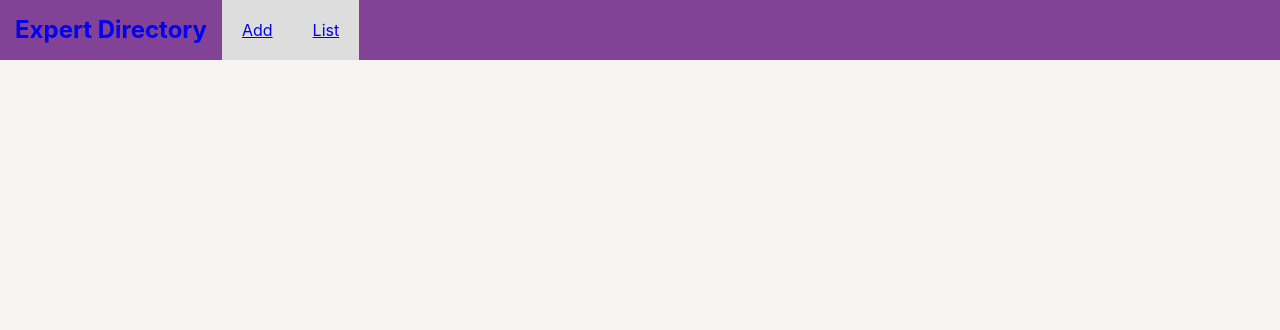
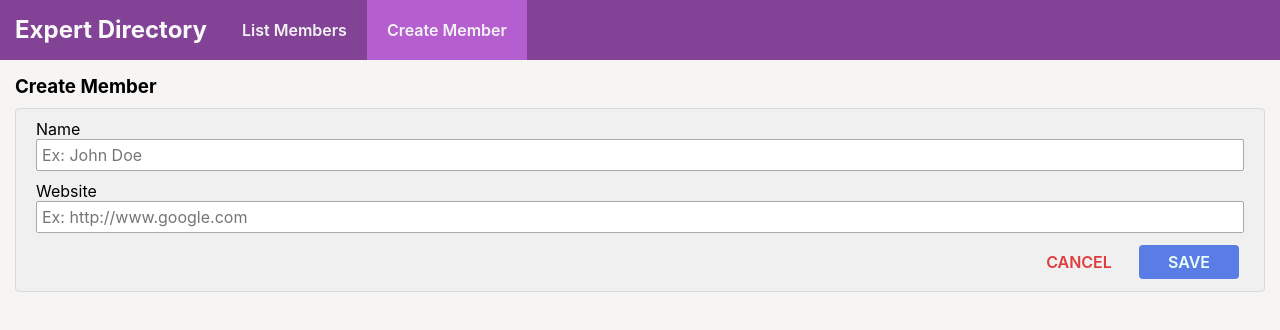
Before and after one commit to studiojms/expert-directory-search, a React (Create React App) app in the folder frontend/: page /#/create-member in a window 1280 px wide. Shown: the top 330 px of the page. Built offline with nearby package versions, Linux system fonts and the light colour scheme.

Commit message:
create template with styles

```diff
--- a/frontend/src/App.tsx
+++ b/frontend/src/App.tsx
@@ -3,7 +3,8 @@ import { HashRouter as Router, Route, Switch } from 'react-router-dom';
 import Template from './components/Template';
 
 import './assets/styles.scss';
-import Home from './components/Home/Home';
+import MemberList from './components/pages/MemberList/MemberList';
+import CreateMember from './components/pages/CreateMember/CreateMember';
 
 function App() {
   return (
@@ -11,7 +12,10 @@ function App() {
       <Template>
         <Switch>
           <Route path="/" exact>
-            <Home />
+            <MemberList />
+          </Route>
+          <Route path="/create-member" exact>
+            <CreateMember />
           </Route>
         </Switch>
       </Template>
--- a/frontend/src/assets/styles.scss
+++ b/frontend/src/assets/styles.scss
@@ -46,13 +46,22 @@ ol {
     & > li {
       float: left;
       display: block;
-      color: #f2f2f2;
       text-align: center;
-      padding: 20px;
       text-decoration: none;
       font-size: 1rem;
-      background-color: #ddd;
-      height: 60px;
+
+      & a {
+        color: #f2f2f2 !important;
+        font-weight: 600;
+        text-decoration: none;
+        padding: 20px;
+        height: 60px;
+        display: flex;
+
+        &.active {
+          background-color: #b55ecf;
+        }
+      }
     }
   }
 }
@@ -63,3 +72,69 @@ ol {
   height: calc(100vh - 60px);
   width: 100%;
 }
+
+.app-form {
+  fieldset {
+    border: 1px solid #dadade;
+    padding: 10px 20px;
+    border-radius: 4px;
+    background-color: #f0f0f0;
+    margin-top: 10px;
+  }
+
+  input {
+    padding: 5px;
+    font-size: 1rem;
+    width: 100%;
+    border: 1px solid #a9a9a9;
+    border-radius: 2px;
+    margin-bottom: 10px;
+
+    &:focus {
+      outline: 1px solid #4bb1bb;
+      outline-style: revert;
+    }
+  }
+
+  .action-control {
+    float: right;
+  }
+
+  button {
+    width: 100px;
+    padding: 7px;
+    margin: 2px 5px;
+    font-size: 1em;
+
+    &:focus {
+      outline: 1px solid #4bb1bb;
+      outline-style: revert;
+    }
+
+    &.app-btn-cancel {
+      background-color: inherit;
+      border: none;
+      text-transform: uppercase;
+      color: #de3d3d;
+      font-weight: 600;
+      cursor: pointer;
+
+      &:hover {
+        color: darken(#de3d3d, 10%);
+      }
+    }
+
+    &.app-btn-primary {
+      background-color: #597de4;
+      border: none;
+      text-transform: uppercase;
+      color: #eafffa;
+      font-weight: 600;
+      border-radius: 4px;
+
+      &:hover {
+        background-color: darken(#597de4, 10%);
+      }
+    }
+  }
+}
--- a/frontend/src/components/Home/Home.tsx
+++ /dev/null
@@ -1,5 +0,0 @@
-function Home() {
-  return <div>TEst</div>;
-}
-
-export default Home;
--- a/frontend/src/components/Template.tsx
+++ b/frontend/src/components/Template.tsx
@@ -1,5 +1,5 @@
 import { ReactElement } from 'react';
-import { Link, NavLink } from 'react-router-dom';
+import { NavLink } from 'react-router-dom';
 
 type Props = {
   children: ReactElement;
@@ -11,15 +11,17 @@ function Template({ children }: Props) {
       <header className="app-header">
         <nav>
           <div className="nav-wrapper">
-            <NavLink to="/">
-              <h1>Expert Directory</h1>
-            </NavLink>
+            <h1>Expert Directory</h1>
             <ul className="nav-items">
               <li>
-                <NavLink to="">Add</NavLink>
+                <NavLink to="/" activeClassName="active" exact>
+                  List Members
+                </NavLink>
               </li>
               <li>
-                <NavLink to="">List</NavLink>
+                <NavLink to="/create-member" activeClassName="active" exact>
+                  Create Member
+                </NavLink>
               </li>
             </ul>
           </div>
--- /dev/null
+++ b/frontend/src/components/pages/MemberList/MemberList.tsx
@@ -0,0 +1,5 @@
+function MemberList() {
+  return <div>Member List</div>;
+}
+
+export default MemberList;
```
